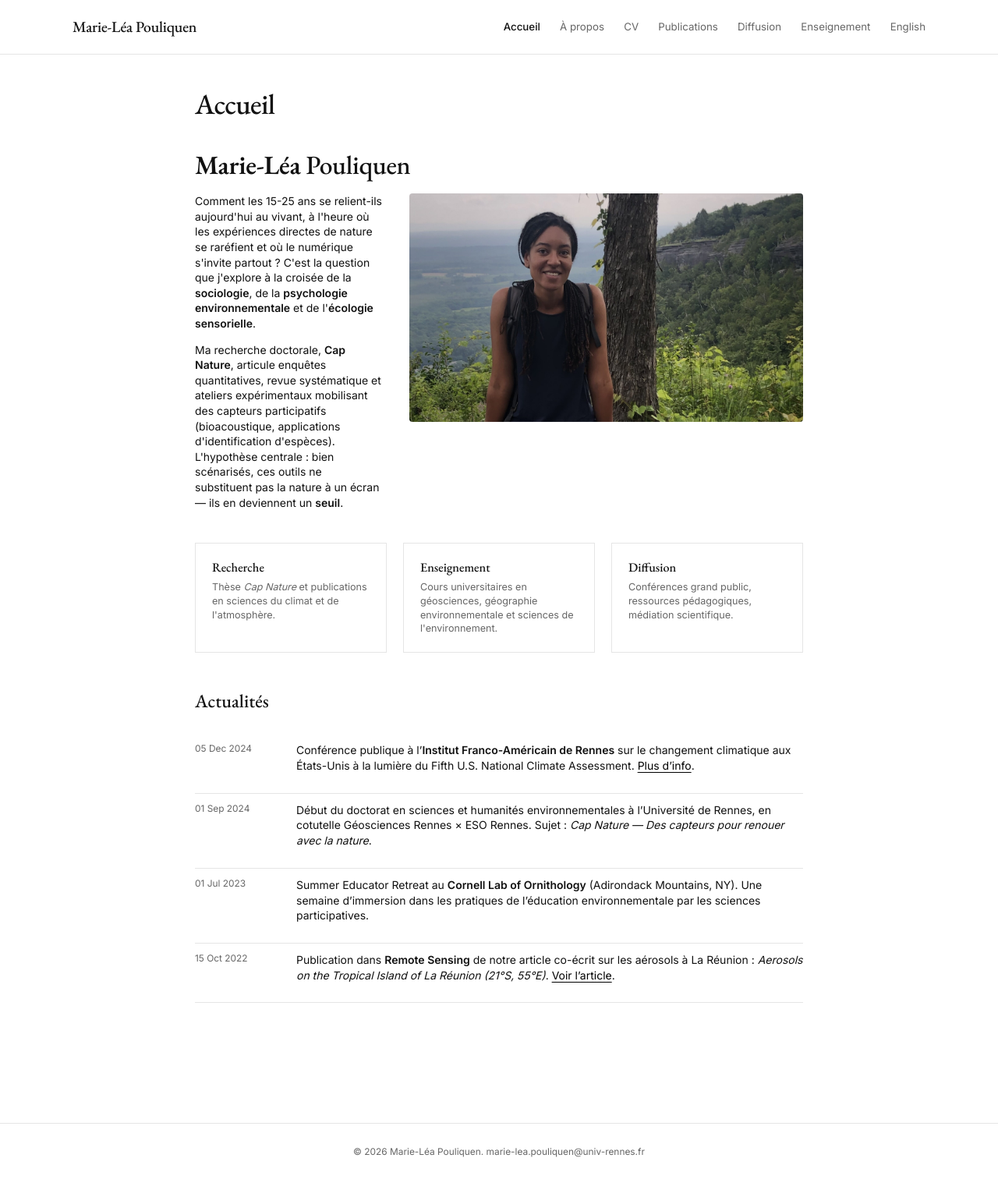
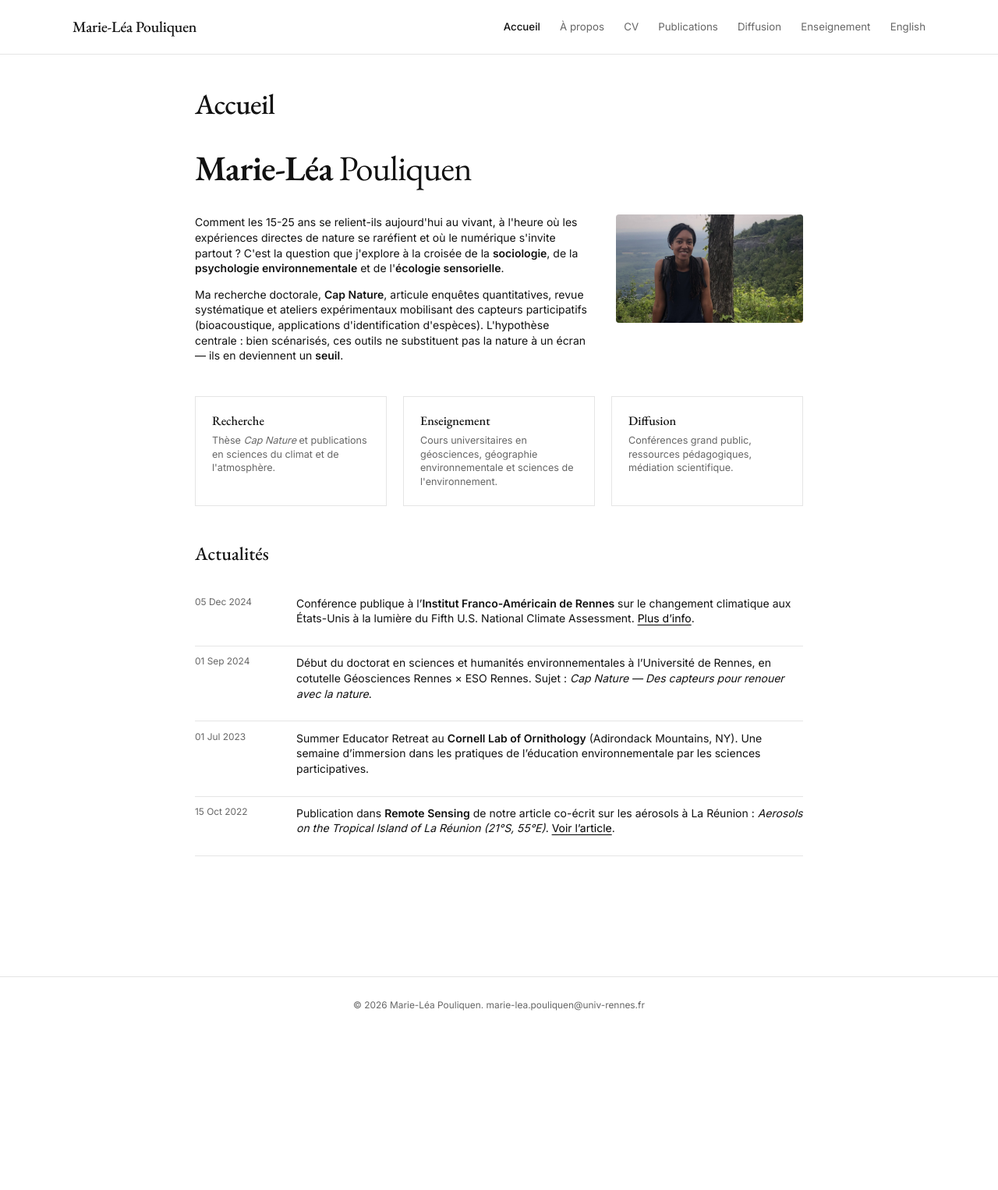
Before and after one commit to marieleapouliquen/marieleapouliquen.github.io, a Jekyll site: the page built from _pages/index.md, in a window 1280 px wide. Shown: the whole page at 78% size. Built offline with Jekyll 4.4.1, drawn with Linux system fonts in a browser that asks for light colours; after the commit the page ends 1338 px from its top, so only the background shows below that.

Commit message:
Update main.css

```diff
--- a/assets/css/main.css
+++ b/assets/css/main.css
@@ -481,11 +481,28 @@ body.page-cv .container { max-width: 1280px; }
   border: 0;
 }
 
+/* ---------- HERO PAGE D'ACCUEIL avec photo ---------- */
+.home-name {
+  text-align: left;
+  margin-bottom: 2.5rem;
+}
 
-/* ---------- HERO PAGE D'ACCUEIL avec photo ---------- */
+.home-name h1 {
+  font-family: var(--font-serif);
+  font-size: 3.2rem;
+  font-weight: 400;
+  letter-spacing: -0.02em;
+  margin: 0;
+  line-height: 1.1;
+}
+
+.home-name h1 strong {
+  font-weight: 600;
+}
+
 .home-hero {
   display: grid;
-  grid-template-columns: 240px 1fr;
+  grid-template-columns: 1fr 240px;
   gap: 2.5rem;
   align-items: start;
   margin-bottom: 3rem;
@@ -498,11 +515,6 @@ body.page-cv .container { max-width: 1280px; }
   display: block;
 }
 
-.home-intro h2 {
-  margin-top: 0;
-  font-size: 1.8rem;
-}
-
 .home-intro p {
   margin-bottom: 1rem;
 }
@@ -512,6 +524,10 @@ body.page-cv .container { max-width: 1280px; }
 }
 
 @media (max-width: 700px) {
+  .home-name h1 {
+    font-size: 2.4rem;
+  }
+
   .home-hero {
     grid-template-columns: 1fr;
     gap: 1.5rem;
@@ -520,9 +536,6 @@ body.page-cv .container { max-width: 1280px; }
   .home-photo {
     max-width: 220px;
     margin: 0 auto;
-  }
-
-  .home-intro {
-    text-align: left;
+    order: -1;
   }
 }
```
